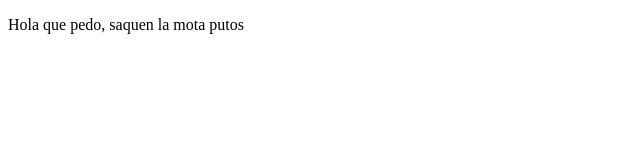
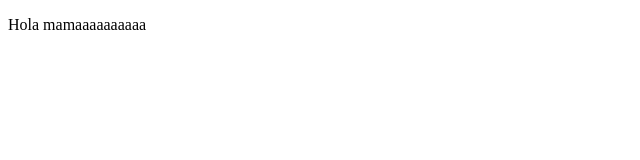
Before and after one commit to spideriron299/proyectoDemoCursoPrework, a plain HTML site: page index.html in a window 1280 px wide. Shown: the whole page, without its empty margins (0-640 px from the left). Drawn offline with Linux system fonts and the light colour scheme.

Commit message:
Cambios agregamos nueva descripcion

```diff
--- a/index.html
+++ b/index.html
@@ -8,7 +8,7 @@
 </head>
 <body>
     <p>
-        Hola que pedo, saquen la mota putos
+        Hola mamaaaaaaaaaa
     </p>
 </body>
 </html>
```
